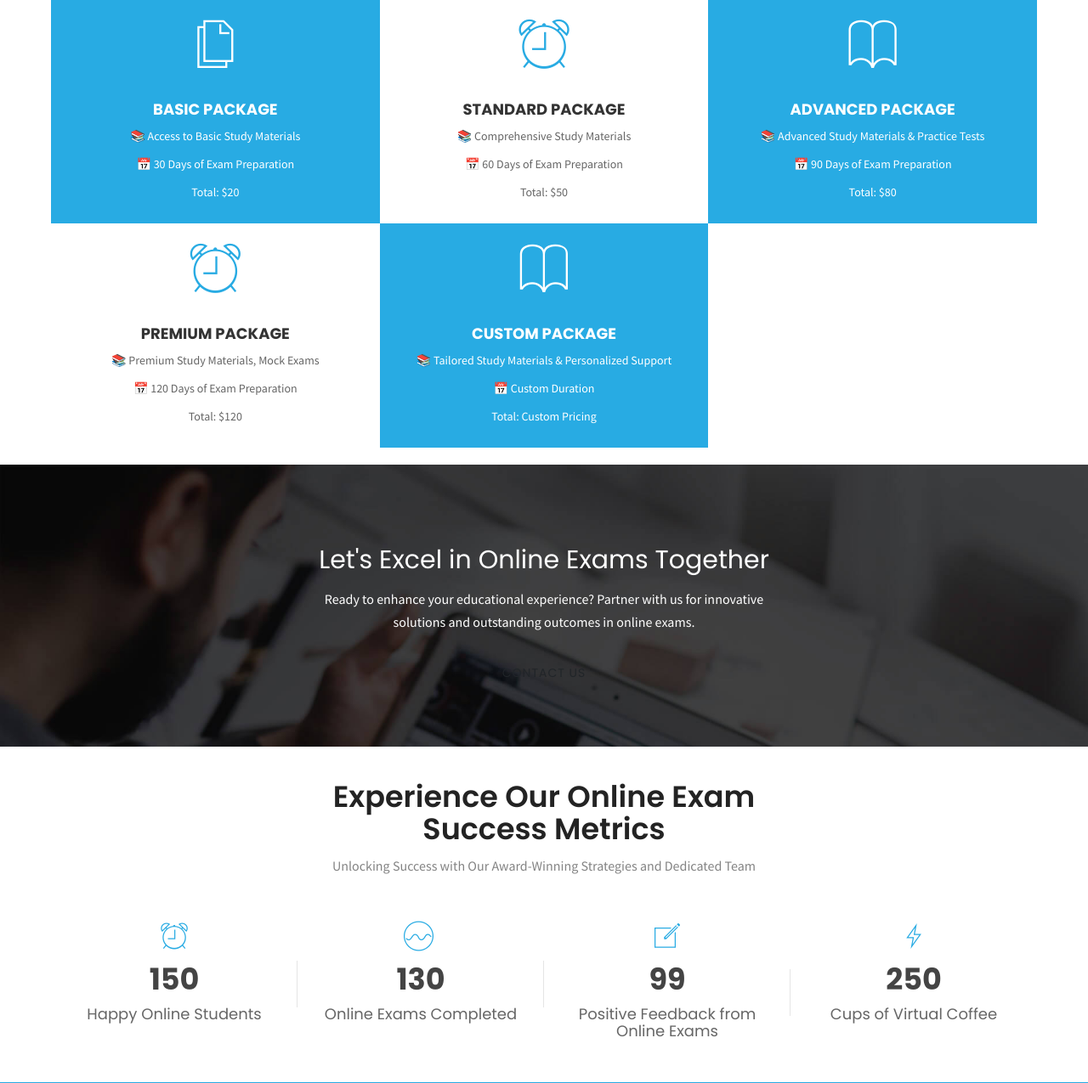
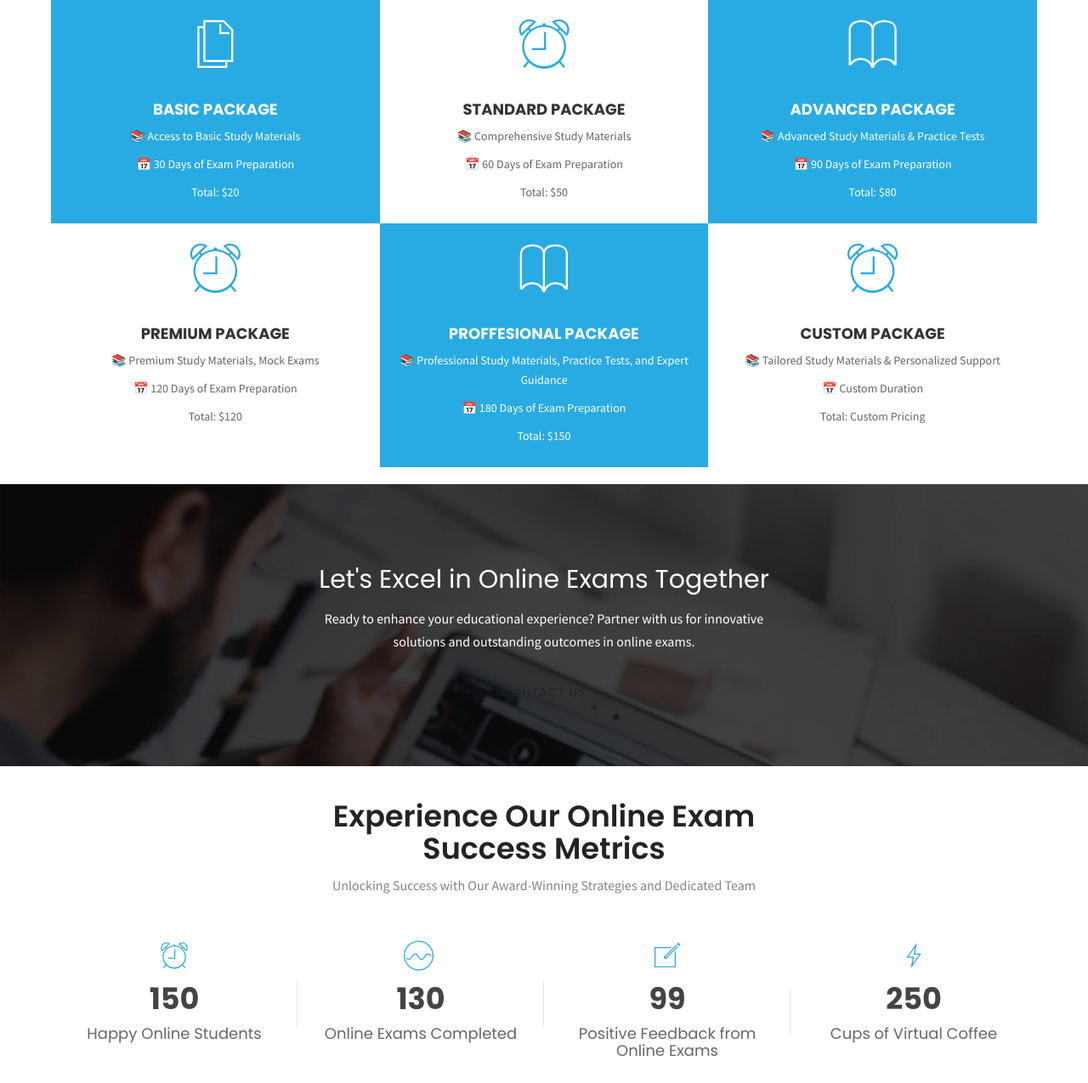
Before and after one commit to Dennismwangi-k/onlineexam, a Django app: page / in a window 1280 px wide. Shown: the part 1986-3261 px from the top of the page at 85% size. Run offline with Django 5.2, Linux system fonts and the light colour scheme; some libraries are stand-ins or nearby versions; some web fonts are replaced.

Commit message:
#21 6th package

```diff
--- a/exam/templates/index.html
+++ b/exam/templates/index.html
@@ -258,7 +258,7 @@
                   <li> <i class="tf-ion-android-checkmark-circle"></i> Timed Mock Exams</li>
                   <li> <i class="tf-ion-android-checkmark-circle"></i> Exam Resources</li>
               </ul>
-              <a href="contact.html" class="btn btn-main mt-20">Explore Our Services</a>
+              <a href="#services" class="btn btn-main mt-20">Explore Our Services</a>
           </div>
       </div>
   </div>
@@ -353,13 +353,27 @@
                   <div class="service-icon text-center">
                       <i class="tf-ion-ios-book-outline"></i>
                   </div>
-                  <h3>Custom Package</h3>
+                  <h3>Proffesional Package</h3>
+                <p>📚 Professional Study Materials, Practice Tests, and Expert Guidance</p>
+                <p>📅 180 Days of Exam Preparation</p>
+                <p>Total: $150</p>
+                  <!-- Add other package details as needed -->
+              </div>
+          </div>
+
+          <!-- Premium Package -->
+          <div class="col-lg-4 col-sm-6 mb-4 mb-lg-0">
+            <div class="service-block p-4 text-center">
+                <div class="service-icon text-center">
+                    <i class="tf-ion-ios-alarm-outline"></i>
+                </div>
+                <h3>Custom Package</h3>
                   <p>📚 Tailored Study Materials & Personalized Support</p>
                   <p>📅 Custom Duration</p>
                   <p>Total: Custom Pricing</p>
-                  <!-- Add other package details as needed -->
-              </div>
-          </div>
+                <!-- Add other package details as needed -->
+            </div>
+        </div>
 
           <!-- Add more packages as needed -->
 
@@ -374,7 +388,7 @@
           <div class="col-xl-6 col-lg-8 text-center">
               <h2>Let's Excel in Online Exams Together</h2>
               <p>Ready to enhance your educational experience? Partner with us for innovative solutions and outstanding outcomes in online exams.</p>
-              <a href="contact.html" class="btn btn-main">Contact Us</a>
+              <a href="#contact" class="btn btn-main">Contact Us</a>
           </div>
       </div> <!-- End row -->
   </div> <!-- End container -->
```
